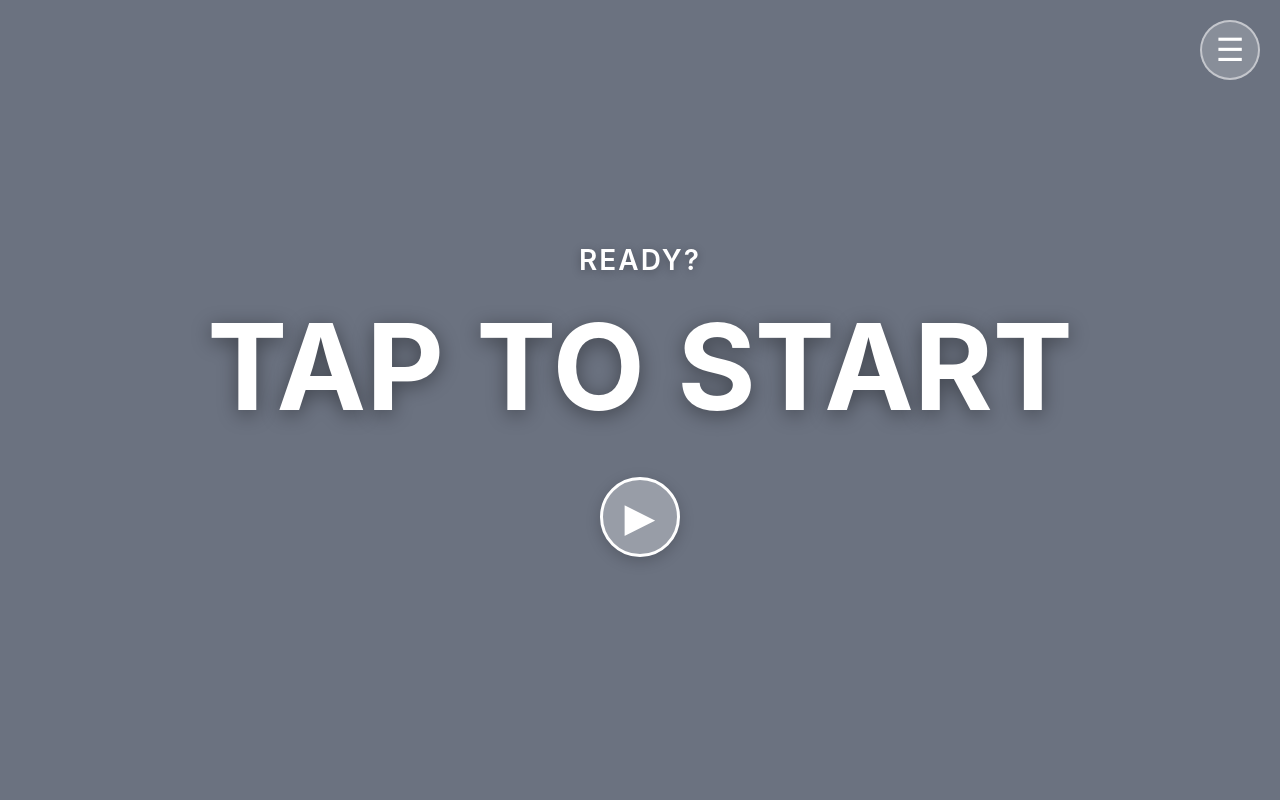
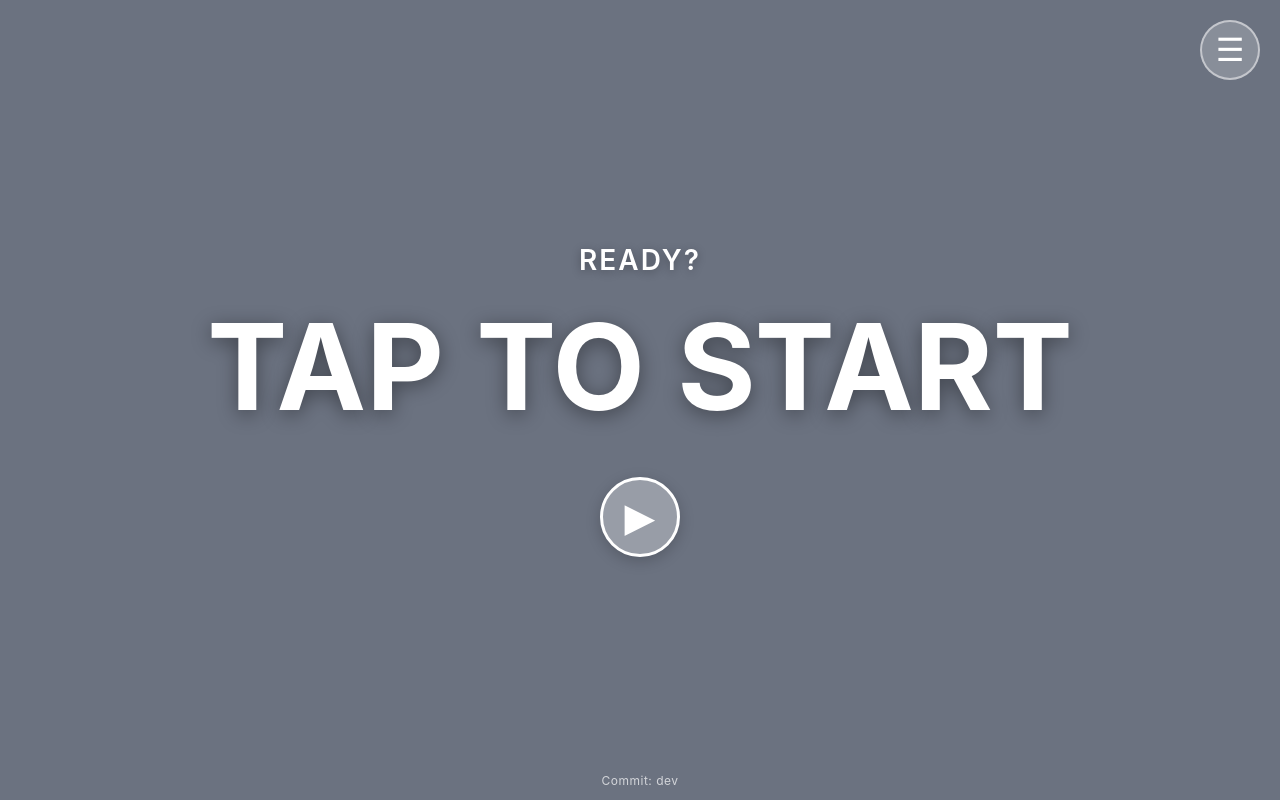
Before and after one commit to florian-d/Fitness-Timer, a React (Create React App) app: page / in a window 1280 px wide. Built offline with nearby package versions, Linux system fonts and the light colour scheme.

Commit message:
feat: Show latest commit id in app footer

```diff
--- a/src/App.css
+++ b/src/App.css
@@ -38,6 +38,19 @@
   cursor: not-allowed;
 }
 
+.app-footer {
+  position: absolute;
+  bottom: 12px;
+  left: 0;
+  width: 100%;
+  text-align: center;
+  font-size: 12px;
+  color: rgba(255, 255, 255, 0.7);
+  letter-spacing: 0.5px;
+  z-index: 50;
+  pointer-events: none;
+}
+
 /* Ensure the app takes full height on mobile */
 @supports (-webkit-touch-callout: none) {
   .App {
--- a/src/App.tsx
+++ b/src/App.tsx
@@ -17,6 +17,9 @@ function App() {
   });
   const [showSettings, setShowSettings] = useState(false);
   const [isRunning, setIsRunning] = useState(false);
+
+  const commitSha = process.env.REACT_APP_GIT_SHA;
+  const commitLabel = commitSha ? commitSha.slice(0, 7) : 'dev';
 
   const handleSettingsUpdate = (newSettings: WorkoutSettings) => {
     setSettings(newSettings);
@@ -47,6 +50,9 @@ function App() {
           />
         </>
       )}
+      <footer className="app-footer">
+        Commit: {commitLabel}
+      </footer>
     </div>
   );
 }
```
